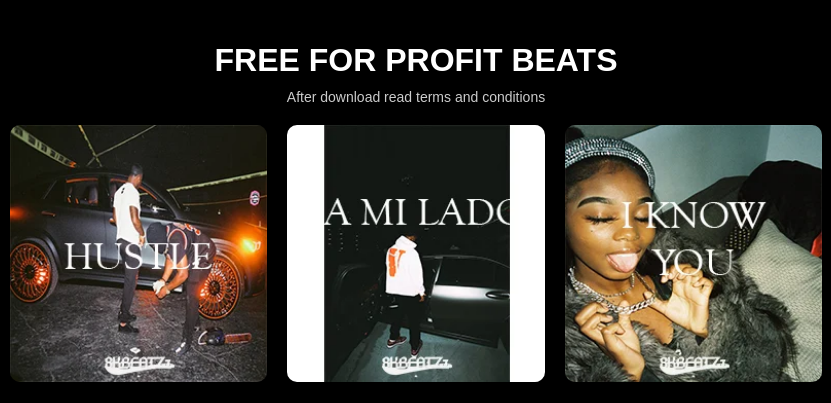
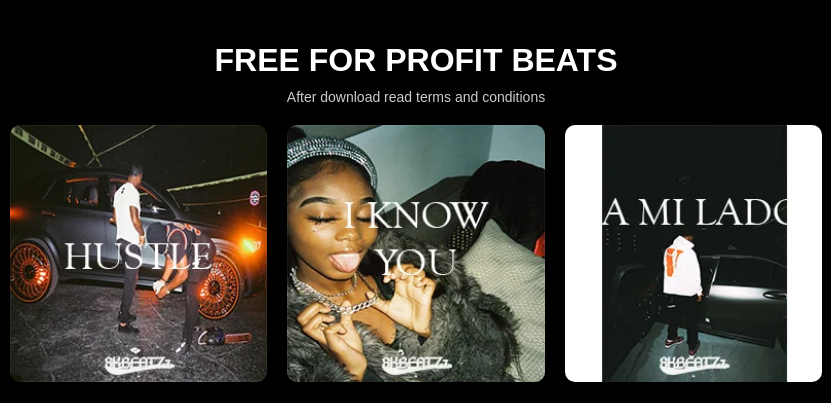
Before and after one commit to cadavidd/8KBEATZSITE, a plain HTML site: page index.html in a window 1280 px wide. Shown: the part 152-555 px from the top of the page, 224-1055 px from the left. Drawn offline with Linux system fonts and the light colour scheme.

Commit message:
Update index.html

```diff
--- a/index.html
+++ b/index.html
@@ -42,6 +42,9 @@
             <div class="beats-grid">
                 <a href="https://www.mediafire.com/file/f39gpt5k2gvzrmu/Hustle.zip/file" target="_blank">
                     <img src="imagen 1.webp" alt="Beat 1 Cover" class="beat-image">
+                     </a>
+                <a href="https://www.mediafire.com/file/pbnd3wyeucc5yuy/Sorrows_kanye_type_beat.zip/file" target="_blank">
+                    <img src="imagen 3.webp" alt="Beat 3 Cover" class="beat-image">
                 </a>
                 <a href="https://www.mediafire.com/file/qw45n8h0dqewwqd/Ponte_de_mi_lao.zip/file" target="_blank">
                     <img src="imagen 2.webp" alt="Beat 2 Cover" class="beat-image">
```
